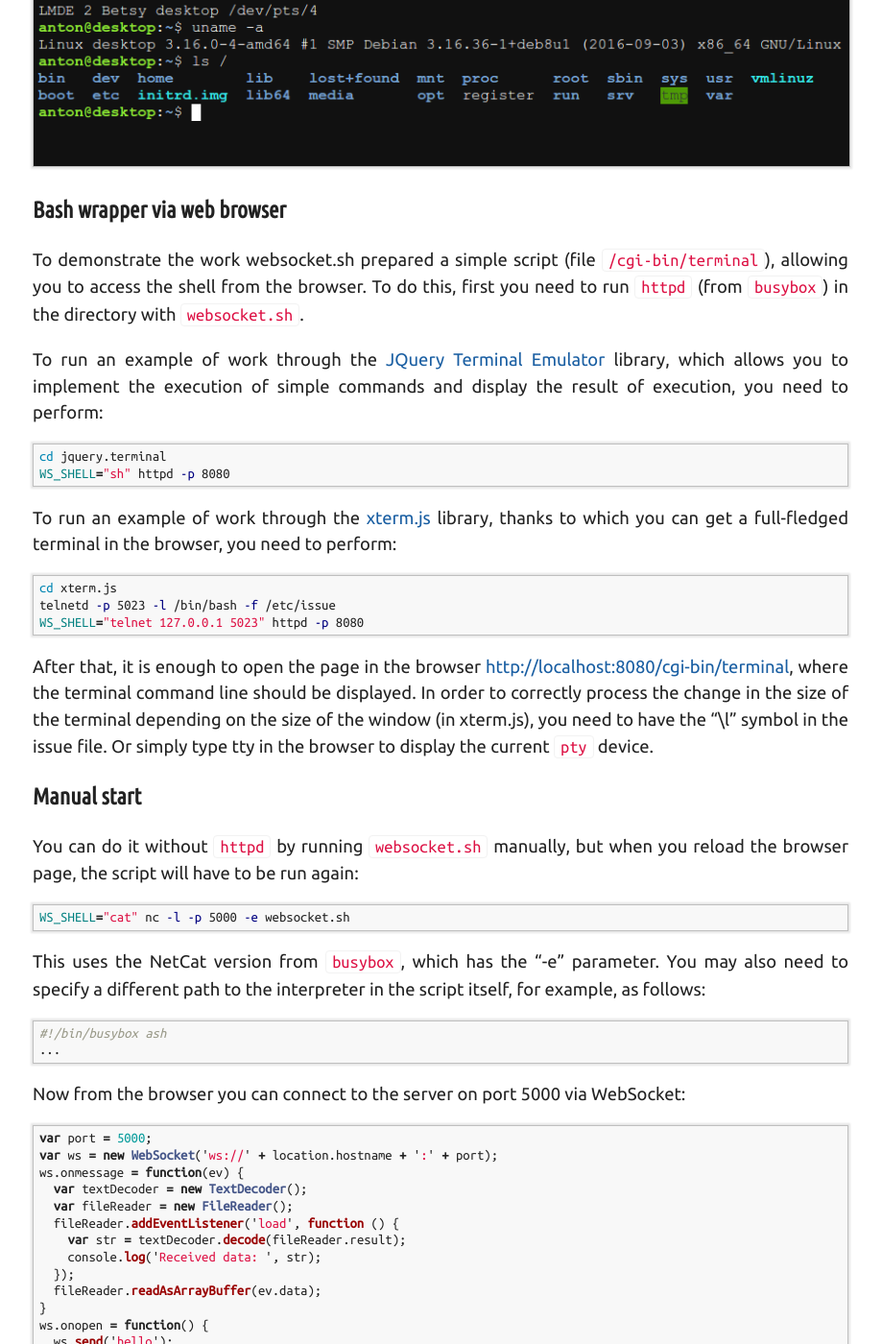
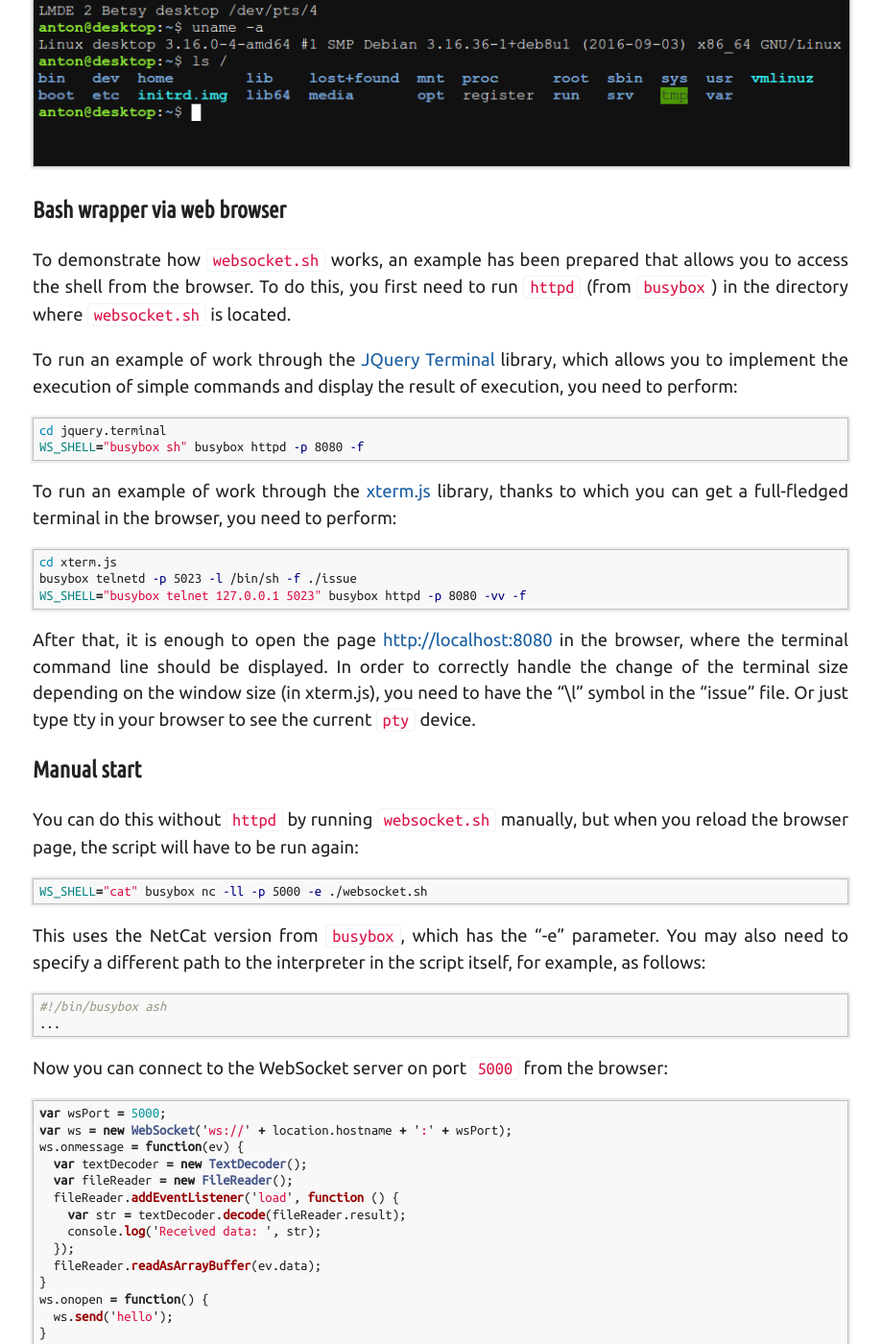
Before and after one commit to meefik/meefik.github.io, a Jekyll site: the page built from _posts/2016-08-04-websocket-sh.md, in a window 1280 px wide and 1400 px high, scrolled down 568 px. Shown: the whole window at 96% size, without its empty margins (181-1100 px from the left). Built offline with Jekyll 4.4.1, drawn with Linux system fonts in a browser that asks for light colours; comment, search, counter and statistics services are not loaded; some of the changed text lies outside the part shown.

Commit message:
Update websocket.sh post

````diff
--- a/_posts/2016-08-04-websocket-sh.md
+++ b/_posts/2016-08-04-websocket-sh.md
@@ -14,31 +14,31 @@ comments: true
 
 ### Bash wrapper via web browser
 
-To demonstrate the work websocket.sh prepared a simple script (file `/cgi-bin/terminal`), allowing you to access the shell from the browser. To do this, first you need to run `httpd` (from `busybox`) in the directory with `websocket.sh`.
+To demonstrate how `websocket.sh` works, an example has been prepared that allows you to access the shell from the browser. To do this, you first need to run `httpd` (from `busybox`) in the directory where `websocket.sh` is located.
 
-To run an example of work through the [JQuery Terminal Emulator](http://terminal.jcubic.pl) library, which allows you to implement the execution of simple commands and display the result of execution, you need to perform:
+To run an example of work through the [JQuery Terminal](http://terminal.jcubic.pl) library, which allows you to implement the execution of simple commands and display the result of execution, you need to perform:
 
 ```sh
 cd jquery.terminal
-WS_SHELL="sh" httpd -p 8080
+WS_SHELL="busybox sh" busybox httpd -p 8080 -f
 ```
 
 To run an example of work through the [xterm.js](https://github.com/sourcelair/xterm.js) library, thanks to which you can get a full-fledged terminal in the browser, you need to perform:
 
 ```sh
 cd xterm.js
-telnetd -p 5023 -l /bin/bash -f /etc/issue
-WS_SHELL="telnet 127.0.0.1 5023" httpd -p 8080
+busybox telnetd -p 5023 -l /bin/sh -f ./issue
+WS_SHELL="busybox telnet 127.0.0.1 5023" busybox httpd -p 8080 -vv -f
 ```
 
-After that, it is enough to open the page in the browser <http://localhost:8080/cgi-bin/terminal>, where the terminal command line should be displayed. In order to correctly process the change in the size of the terminal depending on the size of the window (in xterm.js), you need to have the "\l" symbol in the issue file. Or simply type tty in the browser to display the current `pty` device.
+After that, it is enough to open the page <http://localhost:8080> in the browser, where the terminal command line should be displayed. In order to correctly handle the change of the terminal size depending on the window size (in xterm.js), you need to have the "\l" symbol in the "issue" file. Or just type tty in your browser to see the current `pty` device.
 
 ### Manual start
 
-You can do it without `httpd` by running `websocket.sh` manually, but when you reload the browser page, the script will have to be run again:
+You can do this without `httpd` by running `websocket.sh` manually, but when you reload the browser page, the script will have to be run again:
 
 ```sh
-WS_SHELL="cat" nc -l -p 5000 -e websocket.sh
+WS_SHELL="cat" busybox nc -ll -p 5000 -e ./websocket.sh
 ```
 
 This uses the NetCat version from `busybox`, which has the "-e" parameter. You may also need to specify a different path to the interpreter in the script itself, for example, as follows:
@@ -48,11 +48,11 @@ This uses the NetCat version from `busybox`, which has the "-e" parameter. You m
 ...
 ```
 
-Now from the browser you can connect to the server on port 5000 via WebSocket:
+Now you can connect to the WebSocket server on port `5000` from the browser:
 
 ```js
-var port = 5000;
-var ws = new WebSocket('ws://' + location.hostname + ':' + port);
+var wsPort = 5000;
+var ws = new WebSocket('ws://' + location.hostname + ':' + wsPort);
 ws.onmessage = function(ev) {
   var textDecoder = new TextDecoder();
   var fileReader = new FileReader();
````
Also changed, not shown: other parts of _posts/2016-08-04-websocket-sh.md (+1 -1 lines), assets/images/websocket-sh.png.
